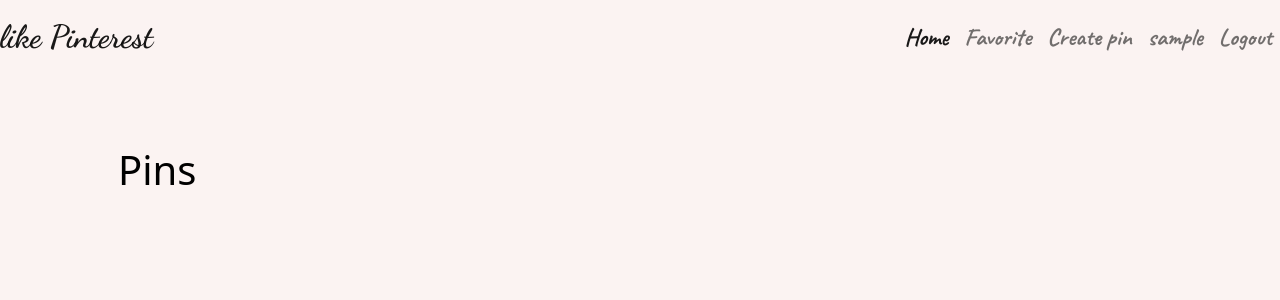
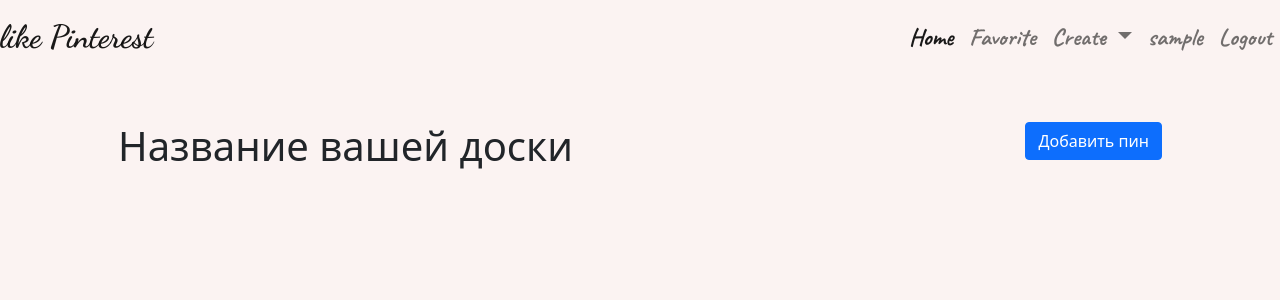
Before and after one commit to PolyakovVictor/ImageStore, a Django app: page /board/1/ in a window 1280 px wide. Shown: the top 300 px of the page. Run offline with Django 4.2, Linux system fonts and the light colour scheme; the visitor is signed in with stand-in values (Sample User, id 1); data that the repository does not hold is empty; some libraries are stand-ins or nearby versions.

Commit message:
added boards, and made minor fixes.

```diff
--- a/Django/ImageStore/imageStoreApp/forms.py
+++ b/Django/ImageStore/imageStoreApp/forms.py
@@ -29,3 +29,9 @@ class PinForm(forms.Form):
 class AddFavoritePinForm(forms.Form):
     pin_id = forms.IntegerField()
     user_id = forms.IntegerField()
+
+
+class BoardForm(forms.Form):
+    user_id = forms.IntegerField()
+    title = forms.CharField(max_length=111, required=True)
+    description = forms.CharField(widget=forms.Textarea, required=True)
--- a/Django/ImageStore/imageStoreApp/static/css/style.css
+++ b/Django/ImageStore/imageStoreApp/static/css/style.css
@@ -126,3 +126,12 @@ u {
   padding-left: 10px !important;
   padding-top: 5px !important;
 }
+
+.dropdown-menu {
+  display: none;
+  background-color: #FBF3F2;
+}
+
+.dropdown-item {
+  background-color: #FBF3F2;
+}
--- a/Django/ImageStore/imageStoreApp/urls.py
+++ b/Django/ImageStore/imageStoreApp/urls.py
@@ -7,7 +7,9 @@ urlpatterns = [
     re_path(r'pin/(?P<id>\d+)/(?P<image_id>\d+)/$', views.pin_detail_view, name='pin_detail'),
     re_path('create_pin/', views.create_pin_view, name='create_pin'),
     re_path('user_page/', views.user_page_view, name='user_page'),
-    re_path(r'add_pin_to_favorite/(?P<pin_id>\d+)/(?P<image_id>\d+)/$', views.add_pin_to_favorite_view, name='add_pin_to_favorite'),
+    re_path('create_board/', views.create_board_view, name='create_board'),
+    re_path(r'board/(?P<board_id>\d+)/$', views.board_detail_view, name='board_detail'),
+    re_path(r'add_pin_to_favorite/(?P<pin_id>\d+)/(?P<image_id>\d+)/$', views.add_pin_to_favorite, name='add_pin_to_favorite'),
     re_path('favorite/', views.favorite_view, name='favorite'),
     re_path('', views.home_view, name='home'),
 ]
--- a/Django/ImageStore/imageStoreApp/views.py
+++ b/Django/ImageStore/imageStoreApp/views.py
@@ -1,42 +1,34 @@
-from .utils import get_pins_data, get_pins_by_id, get_tags_for_pin, get_image_by_id, pins_sort_by_tags, get_favorite_pins, check_on_favorite, add_pin_to_favorite, remove_pin_from_favorite
+from . import utils
 from django.shortcuts import render, redirect
 from django.http import JsonResponse
-from .forms import PinForm
-import requests
+from .forms import PinForm, BoardForm
 
 
 def home_view(request):
-    pins_data = get_pins_data()
-    updated_pins_data = []
-
-    for pin in pins_data:
-        image_id = pin['image_id']
-        image_info = get_image_by_id(image_id)
-        pin['image_info'] = image_info
-        updated_pins_data.append(pin)
-    context = {'pins': updated_pins_data}
+    pins_data = utils.get_pins_data()
+    pins = utils.add_img_info_to_pin(pins_data)
+    context = {'pins': pins}
     return render(request, 'imageStore/home.html', context)
 
 
 def pin_detail_view(request, id, image_id):
     user = request.user
-    print(user.id)
-    pin = get_pins_by_id(id=id)
-    tags = get_tags_for_pin(id=id)
-    image = get_image_by_id(image_id)
-    similar_pins_data = pins_sort_by_tags(tags=tags)
+    pin = utils.get_pins_by_id(id=id)
+    tags = utils.get_tags_for_pin(id=id)
+    image = utils.get_image_by_id(image_id)
+    similar_pins_data = utils.pins_sort_by_tags(tags=tags)
     similar_pins = []
 
     for similar_pin in similar_pins_data:
         if similar_pin['id'] != pin['id']:
             image_id = similar_pin['image_id']
-            image_info = get_image_by_id(image_id)
+            image_info = utils.get_image_by_id(image_id)
             similar_pin['image_info'] = image_info
             similar_pins.append(similar_pin)
         else:
             pass
 
-    favorite_check = check_on_favorite(user, id)
+    favorite_check = utils.check_on_favorite(user, id)
     if favorite_check != 0:
         context = {
             'pin': pin,
@@ -68,21 +60,9 @@ def create_pin_view(request):
             tags = request.POST.get('tags')
             image = form.cleaned_data['image']
 
-            def send_image_to_api(image, image_name):
-                url = 'http://localhost:8080/image/upload'
-                files = {'file': (image_name, image)}
-
-                try:
-                    response = requests.post(url, files=files)
-                    response.raise_for_status()
-                    return response.json()
-                except requests.exceptions.RequestException as e:
-                    print(f"Error when sending a request: {e}")
-                    return None
-
             image_name = image.name
             image_data = image.read()
-            image_id = send_image_to_api(image_data, image_name)
+            image_id = utils.send_image_to_api(image_data, image_name)
 
             pin_data = {
                 "title": title,
@@ -92,15 +72,11 @@ def create_pin_view(request):
                 "tags": tags,
             }
 
-            try:
-                response = requests.post('http://localhost:8080/pin/create', json=pin_data, headers={'Authorization': f'Bearer {user.id}'})
-
-                if response.status_code == 200:
-                    return redirect('imageStoreApp:home')
-                else:
-                    return JsonResponse({"error": "Failed to create pin"}, status=response.status_code)
-            except requests.exceptions.RequestException as e:
-                return JsonResponse({"error": str(e)}, status=500)
+            response = utils.create_pin(pin_data, user)
+            if response.status_code == 200:
+                return redirect('imageStoreApp:home')
+            else:
+                return JsonResponse({"error": "Failed to create pin"}, status=response.status_code)
     else:
         form = PinForm()
 
@@ -110,19 +86,13 @@ def create_pin_view(request):
 def favorite_view(request):
     user = request.user
     pins = []
-    favorite_pins = []
-    favorite_pins_id_raw = get_favorite_pins(user)
+    favorite_pins_id_raw = utils.get_favorite_pins(user)
     favorite_pins_id = [item['pin_id'] for item in favorite_pins_id_raw]
     for pin_id in favorite_pins_id:
-        pins_data = get_pins_by_id(pin_id)
+        pins_data = utils.get_pins_by_id(pin_id)
         pins.append(pins_data)
 
-    for pin in pins:
-        image_id = pin['image_id']
-        image_info = get_image_by_id(image_id)
-        pin['image_info'] = image_info
-        favorite_pins.append(pin)
-
+    favorite_pins = utils.add_img_info_to_pin(pins)
     context = {
         'favorite_pins': favorite_pins,
     }
@@ -131,15 +101,40 @@ def favorite_view(request):
 
 
 def user_page_view(request):
-    return render(request, 'imageStore/user_page.html')
+    pins_data = utils.get_all_user_pins(request.user.id)
+    pins = utils.add_img_info_to_pin(pins_data)
+    boards = utils.get_all_user_boards(request.user.id)
+    print('boards: ', boards)
+    context = {
+        'pins': pins,
+        'boards': boards
+    }
+    return render(request, 'imageStore/user_page.html', context=context)
 
 
-def add_pin_to_favorite_view(request, pin_id, image_id):
+def add_pin_to_favorite(request, pin_id, image_id):
     user = request.user
-    favorite_check = check_on_favorite(user, pin_id)
+    favorite_check = utils.check_on_favorite(user, pin_id)
     if favorite_check != 0:
-        remove_pin_from_favorite(favorite_check['id'])
+        utils.remove_pin_from_favorite(favorite_check['id'])
         return redirect('imageStoreApp:pin_detail', pin_id, image_id)
     else:
-        add_pin_to_favorite(pin_id, user.id)
+        utils.add_pin_to_favorite(pin_id, user.id)
         return redirect('imageStoreApp:pin_detail', pin_id, image_id)
+
+
+def create_board_view(request):
+    if request.method == 'POST':
+        form = BoardForm(request.POST)
+        if form.is_valid():
+            board_data = form.cleaned_data
+            utils.create_board(board_data['user_id'], board_data['title'], board_data['description'])
+            return redirect('imageStoreApp:user_page')
+    else:
+        form = BoardForm()
+    return render(request, 'imageStore/create_board.html')
+
+
+def board_detail_view(request, board_id):
+
+    return render(request, 'imageStore/board_detail.html')
--- a/Django/ImageStore/templates/base.html
+++ b/Django/ImageStore/templates/base.html
@@ -3,10 +3,6 @@
 <head>
     {% csrf_token %}
     {% load static %}
-    <meta charset="UTF-8">
-    <meta http-equiv="X-UA-Compatible" content="IE=edge">
-    <meta name="viewport" content="width=device-width, initial-scale=1.0">
-    <link rel="stylesheet" href="{% static 'css/style.css' %}">
     <link href="https://cdn.jsdelivr.net/npm/bootstrap@5.3.1/dist/css/bootstrap.min.css" rel="stylesheet" integrity="sha384-4bw+/aepP/YC94hEpVNVgiZdgIC5+VKNBQNGCHeKRQN+PtmoHDEXuppvnDJzQIu9" crossorigin="anonymous">
     <link rel="stylesheet" href="https://stackpath.bootstrapcdn.com/bootstrap/4.1.3/css/bootstrap.min.css" integrity="sha384-MCw98/SFnGE8fJT3GXwEOngsV7Zt27NXFoaoApmYm81iuXoPkFOJwJ8ERdknLPMO" crossorigin="anonymous">
 	<script src="https://ajax.googleapis.com/ajax/libs/jquery/3.3.1/jquery.min.js"></script>
@@ -21,6 +17,12 @@
     <link href="https://fonts.googleapis.com/css2?family=Caveat:wght@700&family=Dancing+Script:wght@700&family=Nunito+Sans:opsz,wght@6..12,600;6..12,1000&family=Nunito:wght@600&display=swap" rel="stylesheet">
     <link href="https://cdn.jsdelivr.net/npm/bootstrap@5.5.0/dist/css/bootstrap.min.css" rel="stylesheet" integrity="sha384-gn5384xqQ1aoWXA+058RXPxPg6fy4IWvTNh0E263XmFcJlSAwiGgFAW/dAiS6JXm" crossorigin="anonymous">
     <link rel="stylesheet" href="https://cdn.jsdelivr.net/npm/bootstrap@5.1.3/dist/css/bootstrap.min.css" integrity="sha384-1BmE4kWBq78iYhFldvKuhfTAU6auU8tT94WrHftjDbrCEXSU1oBoqyl2QvZ6jIW3" crossorigin="anonymous">
+    <!-- for all -->
+    <meta charset="UTF-8">
+    <meta http-equiv="X-UA-Compatible" content="IE=edge">
+    <meta name="viewport" content="width=device-width, initial-scale=1.0">
+    <link rel="stylesheet" href="{% static 'css/style.css' %}">
+    <script src="https://maxcdn.bootstrapcdn.com/bootstrap/4.5.2/js/bootstrap.min.js"></script>
     {% block header %}
     {% endblock %}
     <script src="https://unpkg.com/aos@2.3.1/dist/aos.js"></script>
@@ -45,9 +47,15 @@
                     </li>
                     <li class="nav-item">
                     </li>
-                    <li class="nav-item">
-                        <a class="nav-link" href="{% url 'imageStoreApp:create_pin' %}">Create pin</a>
-                    </li>
+                    <div class="dropdown">
+                        <a class="nav-link dropdown-toggle" href="#" id="dropdownMenuLink" data-toggle="dropdown" aria-haspopup="true" aria-expanded="false">
+                          Create
+                        </a>
+                        <div class="dropdown-menu" aria-labelledby="dropdownMenuLink">
+                          <a class="nav-link dropdown-item" href="{% url 'imageStoreApp:create_pin' %}">Pin</a>
+                          <a class="nav-link dropdown-item" href="{% url 'imageStoreApp:create_board' %}">Board</a>
+                        </div>
+                    </div>
                     <li class="nav-item">
                         <a class="nav-link" href="{% url 'imageStoreApp:user_page' %}">{{ user }}</a>
                     </li>
--- /dev/null
+++ b/Django/ImageStore/templates/imageStore/board_detail.html
@@ -0,0 +1,27 @@
+{% extends 'base.html' %}
+{% load static %}
+{% block content %}
+<div class="container">
+    <div class="row">
+        <div class="col-md-9">
+            <h1>Название вашей доски</h1>
+        </div>
+        <div class="col-md-3 text-right">
+            <a href="{% url 'imageStoreApp:create_pin' %}" class="btn btn-primary">Добавить пин</a>
+        </div>
+    </div>
+    <div class="row">
+        {% for pin in pins %}
+            <div class="col-md-4 mb-4">
+                <div class="card">
+                    <img src="{{ pin.image_url }}" class="card-img-top" alt="{{ pin.title }}">
+                    <div class="card-body">
+                        <h5 class="card-title">{{ pin.title }}</h5>
+                        <p class="card-text">{{ pin.description }}</p>
+                    </div>
+                </div>
+            </div>
+        {% endfor %}
+    </div>
+</div>
+{% endblock %}
--- a/Django/ImageStore/templates/imageStore/home.html
+++ b/Django/ImageStore/templates/imageStore/home.html
@@ -4,11 +4,11 @@
     <link rel="stylesheet" href="https://unpkg.com/aos@next/dist/aos.css" />
 {% endblock %}
 {% block content %}
-    <div class="container">
+    <div class="container-fluid">
         <h1 class="mt-4 mb-4 topic">Pins</h1>
         <div class="row">
             {% for pin in pins %}
-                <div data-aos="zoom-in-up" class="col-md-4 mb-3 clickable-div">
+                <div data-aos="zoom-in-up" class="col-md-3 mb-3 clickable-div">
                     <a href="{% url 'imageStoreApp:pin_detail' pin.id pin.image_info.id %}">
                         <div class="card">
                             <img class="card-img-top" src="{% static 'images/' %}{{ pin.image_info.name }}">
@@ -24,7 +24,6 @@
 
     <script src="https://code.jquery.com/jquery-3.5.1.slim.min.js"></script>
     <script src="https://cdn.jsdelivr.net/npm/@popperjs/core@2.9.1/dist/umd/popper.min.js"></script>
-    <script src="https://maxcdn.bootstrapcdn.com/bootstrap/4.5.2/js/bootstrap.min.js"></script>
     <script src="https://unpkg.com/aos@next/dist/aos.js"></script>
     <script>
         AOS.init();
--- a/FastAPI/crud.py
+++ b/FastAPI/crud.py
@@ -37,7 +37,8 @@ def update_pin(db: Session, object: PinSchema, object_id: int, image: str, descr
 
 
 def create_board(db: Session, object: BoardSchema):
-    _board = Board(title=object.title, description=object.description, owner_id=object.owner_id)
+    print(object)
+    _board = Board(title=object.title, description=object.description, owner_id=object.user_id)
     db.add(_board)
     db.commit()
     db.refresh(_board)
--- a/FastAPI/schemas.py
+++ b/FastAPI/schemas.py
@@ -8,7 +8,7 @@ class BoardSchema(BaseModel):
     id: Optional[int] = None
     title: Optional[str] = None
     description: Optional[str] = None
-    owner_id: Optional[int] = None
+    user_id: Optional[int] = None
 
     class Config:
         from_attributes = True
```
Also changed, not shown: Django/ImageStore/imageStoreApp/utils.py (+67 -1 lines), Django/ImageStore/templates/imageStore/create_board.html (added, +29 -0 lines), Django/ImageStore/templates/imageStore/user_page.html (+19 -39 lines), FastAPI/api/endpoints/board.py (+7 -1 lines), FastAPI/api/endpoints/pin.py (+13 -1 lines), 2 other files.
